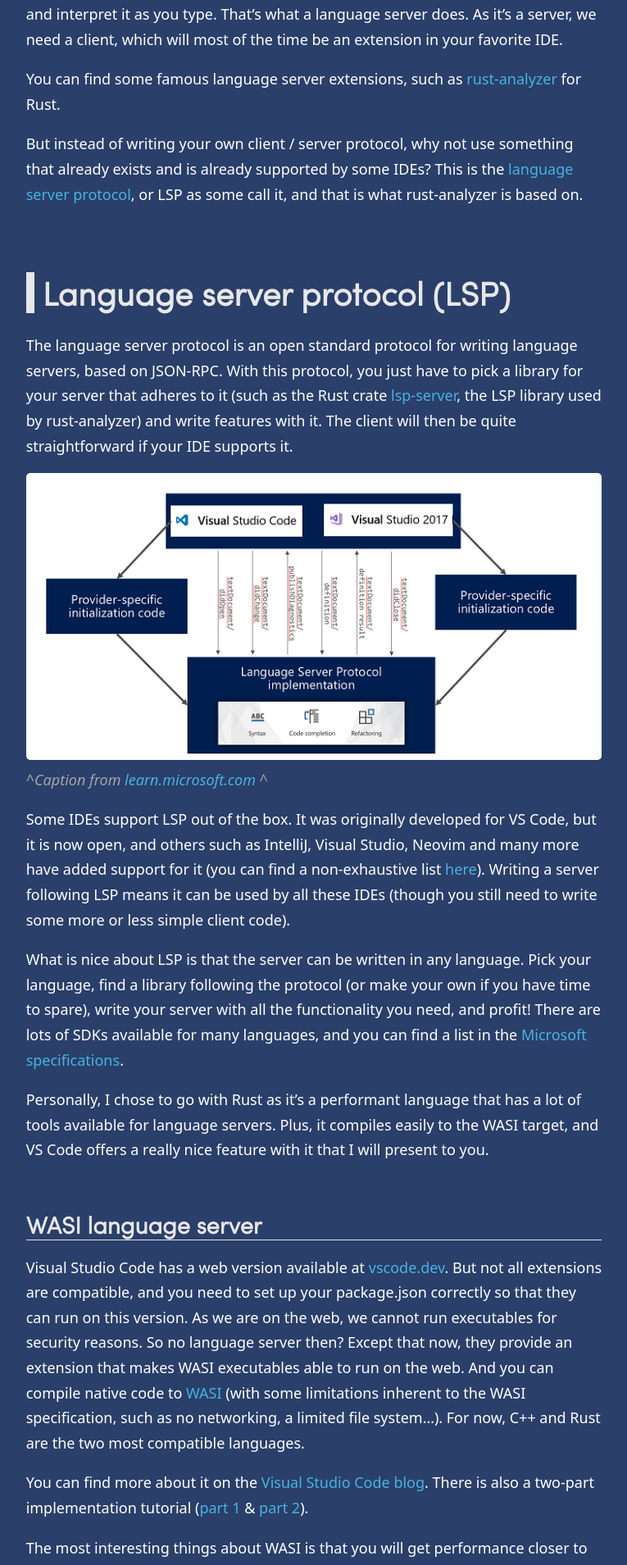
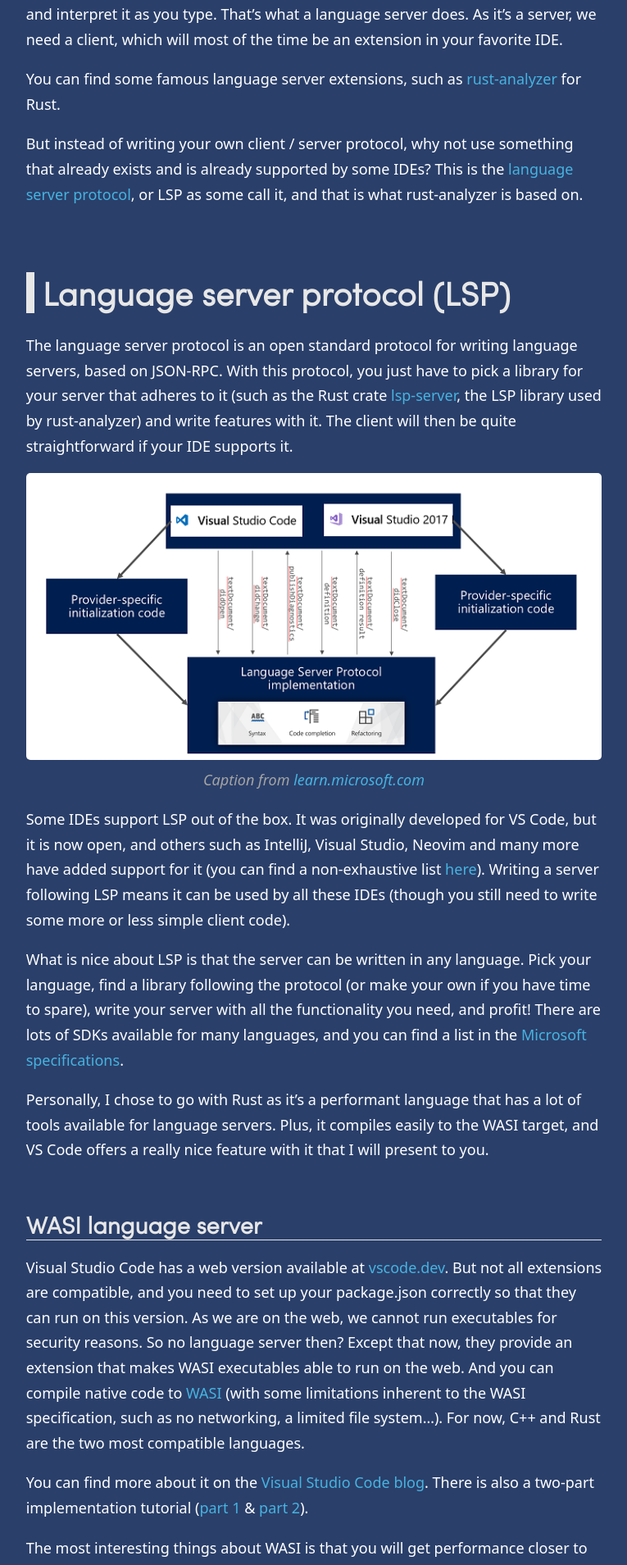
Before and after one commit to antaalt/antaalt.github.io, a Jekyll site: the page built from _posts/2024-11-23-shader-language-server.md, in a window 1280 px wide. Shown: the part 1147-3056 px from the top of the page at 82% size, without its empty margins (257-1022 px from the left). Built offline with Jekyll 4.4.1, drawn with Linux system fonts in a browser that asks for light colours.

Commit message:
Improved captions

```diff
--- a/_sass/post/_post.scss
+++ b/_sass/post/_post.scss
@@ -148,12 +148,8 @@
 	img + em {
 		display: inline-block;
 		color: #a4a4a4;
-		&::before {
-			content: '^';
-		}
-		&::after {
-			content: ' ^';
-		}
+		text-align: center;
+		width: 100%;
 	}
 }
 .post-footer {
```
